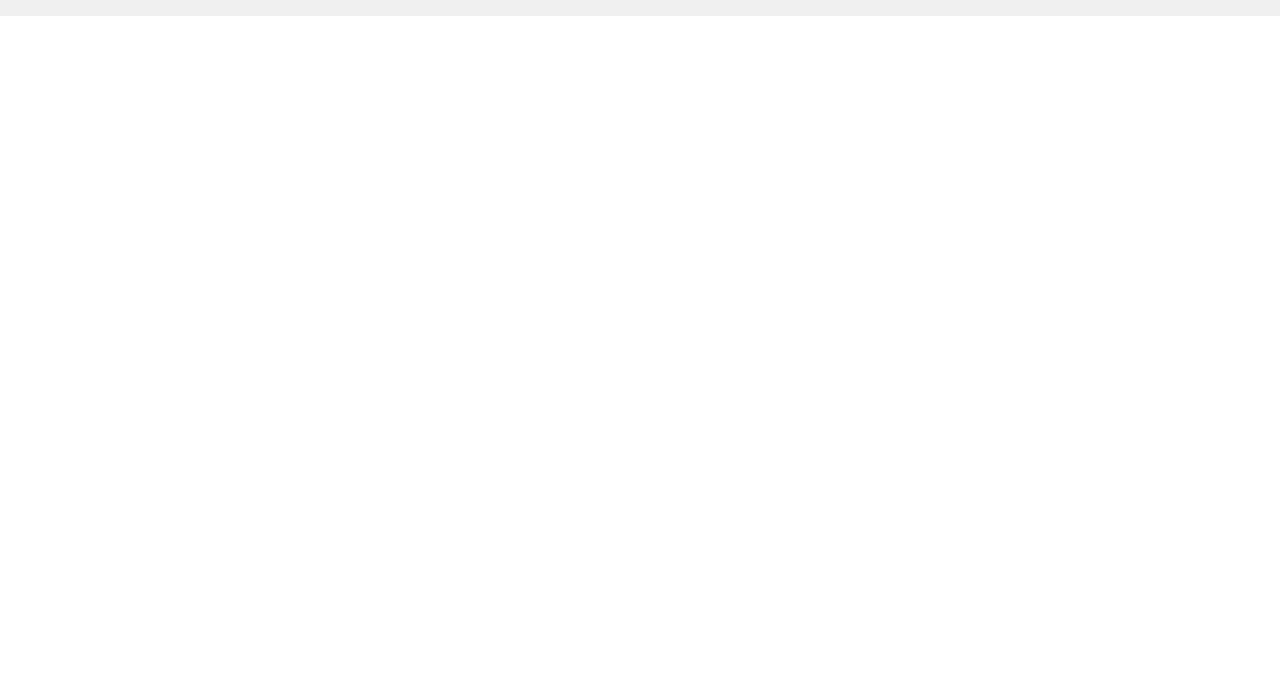
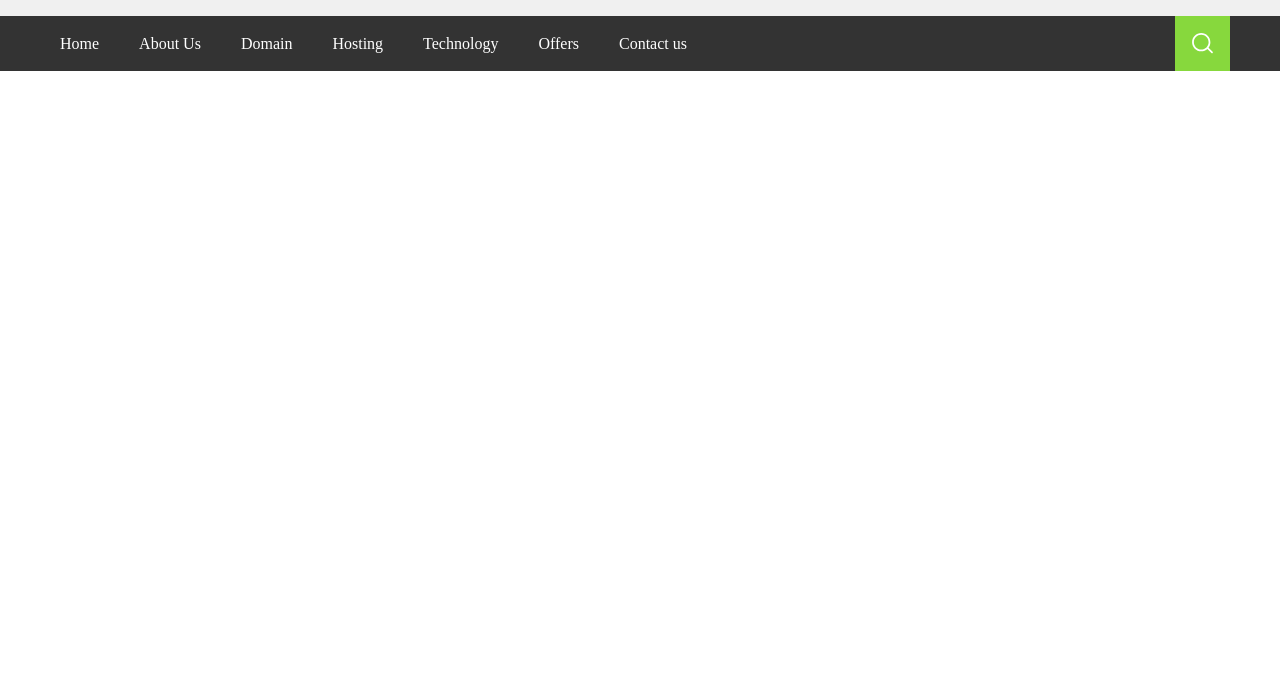
Before and after one commit to bedesignermonir/hosting-website, a plain HTML site: page index.html in a window 1280 px wide. Shown: the part 109-800 px from the top of the page. Drawn offline with Linux system fonts and the light colour scheme.

Commit message:
navigation section finished

```diff
--- a/index.html
+++ b/index.html
@@ -42,6 +42,20 @@
 </section>
 <!--Logo nav bar section finished -->
 
+<seciton class="navigation-sec">
+    <ul class="navi-list">
+        <li><a href="#">Home</a></li>
+        <li><a href="#">About Us</a></li>
+        <li><a href="#">Domain</a></li>
+        <li><a href="#">Hosting</a></li>
+        <li><a href="#">Technology</a></li>
+        <li><a href="#">Offers</a></li>
+        <li><a href="#">Contact us</a></li>
+    </ul>
+    <img class="search-icon" src="icons/search icon.svg" alt="">
+</seciton>
+<!-- navigation section finished -->
+
 <body>
 
 </body>
--- a/style.css
+++ b/style.css
@@ -85,3 +85,37 @@
 }
 
 /* logo nav bar section */
+
+.navigation-sec {
+    display: flex;
+    align-items: center;
+    background-color: #333333;
+    justify-content: space-between;
+}
+
+.navi-list {
+    display: flex;
+    align-items: center;
+}
+
+.navi-list li {
+    list-style: none;
+    padding: 10px 20px;
+
+
+}
+
+.navi-list a {
+    text-decoration: none;
+    color: #ffffff;
+}
+
+.search-icon {
+    /* padding: 0px 30px; */
+    background-color: #87D83D;
+    padding: 15px 15px;
+    margin-right: 50px;
+
+}
+
+/* navigation section */
```
Also changed, not shown: icons/search icon.svg (added).
